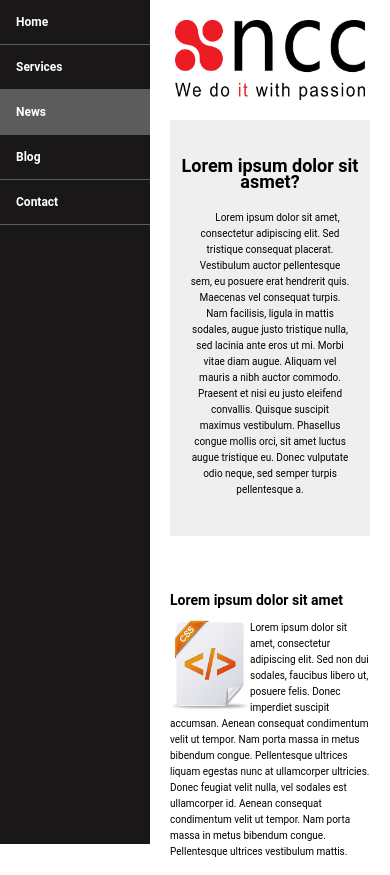
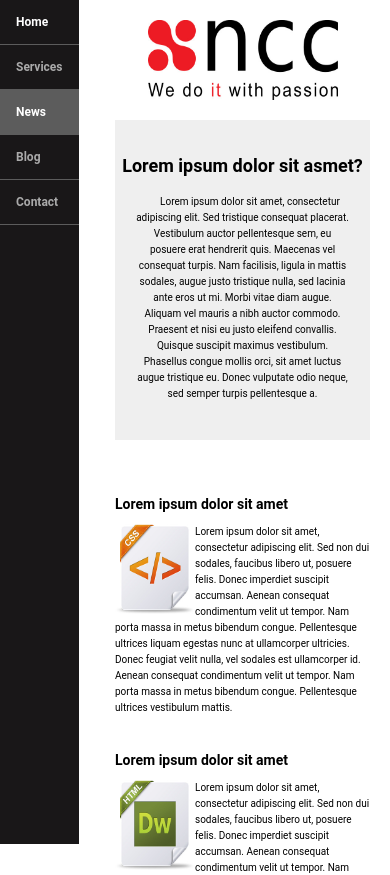
Before and after one commit to HaiHoHac2001/HTML-CSS-, a plain HTML site: page index.html in a window 390 px wide. Shown: the top 875 px of the page. Drawn offline with Linux system fonts and the light colour scheme.

Commit message:
#7/9/2022

```diff
--- a/index.html
+++ b/index.html
@@ -21,16 +21,16 @@
                 <a href="" class="category__nav--list-item-link">Home</a>
               </li>
               <li>
-                <a href="" class="category__nav--list-item-link">Services</a>
+                <a href="" class="category__nav--list-item-link dontselect">Services</a>
               </li>
               <li>
                 <a href="" class="category__nav--list-item-link active">News</a>
               </li>
               <li>
-                <a href="" class="category__nav--list-item-link">Blog</a>
+                <a href="" class="dontselect category__nav--list-item-link">Blog</a>
               </li>
               <li>
-                <a href="" class="category__nav--list-item-link">Contact</a>
+                <a href="" class="dontselect category__nav--list-item-link">Contact</a>
               </li>
             </ul>
           </nav>
--- a/style/main.css
+++ b/style/main.css
@@ -121,3 +121,7 @@ img.content-item-img {
 .active {
   background-color: #5C5C5C
 }
+
+.dontselect {
+  color: #AAAAAA;
+}
--- a/style/responsive.css
+++ b/style/responsive.css
@@ -35,5 +35,10 @@
   p.banner-description{
     padding: 20px 20px 0 20px;
   }
-
+  .category {
+    width: calc(var(--width-category)-75px);
+  }
+  .content {
+    margin-left: 95px;
+  }
 }
```
